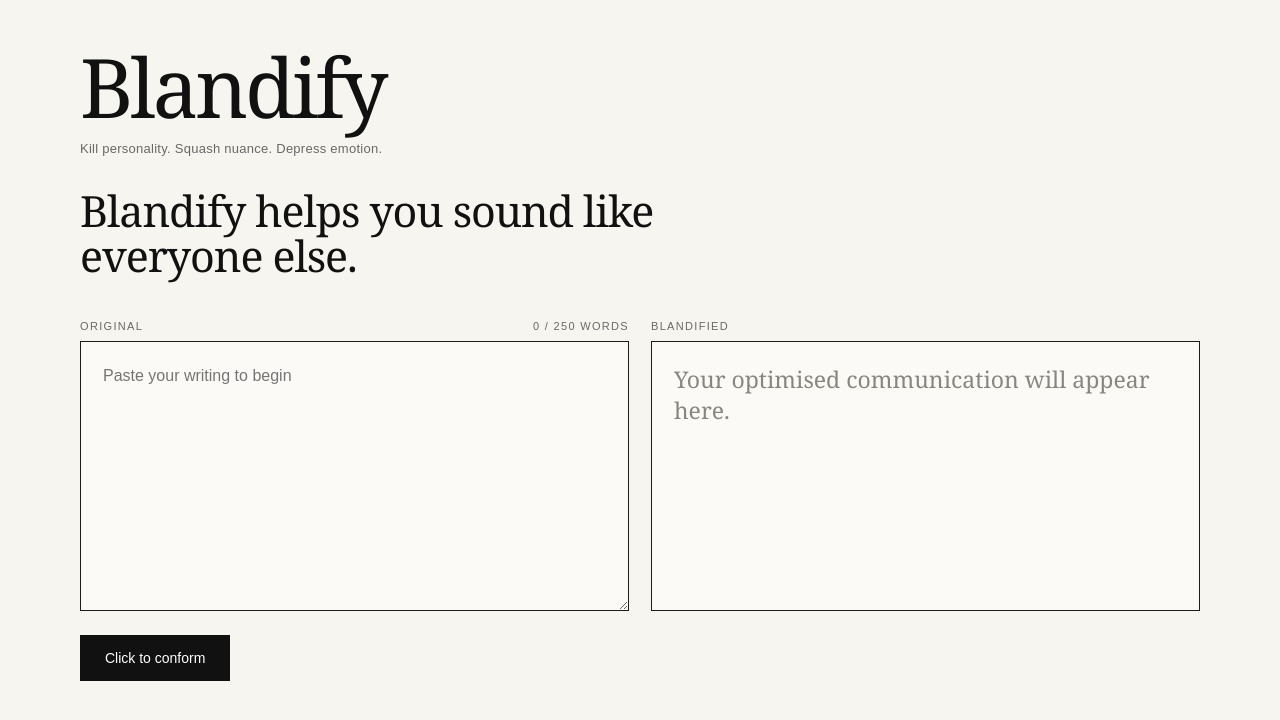
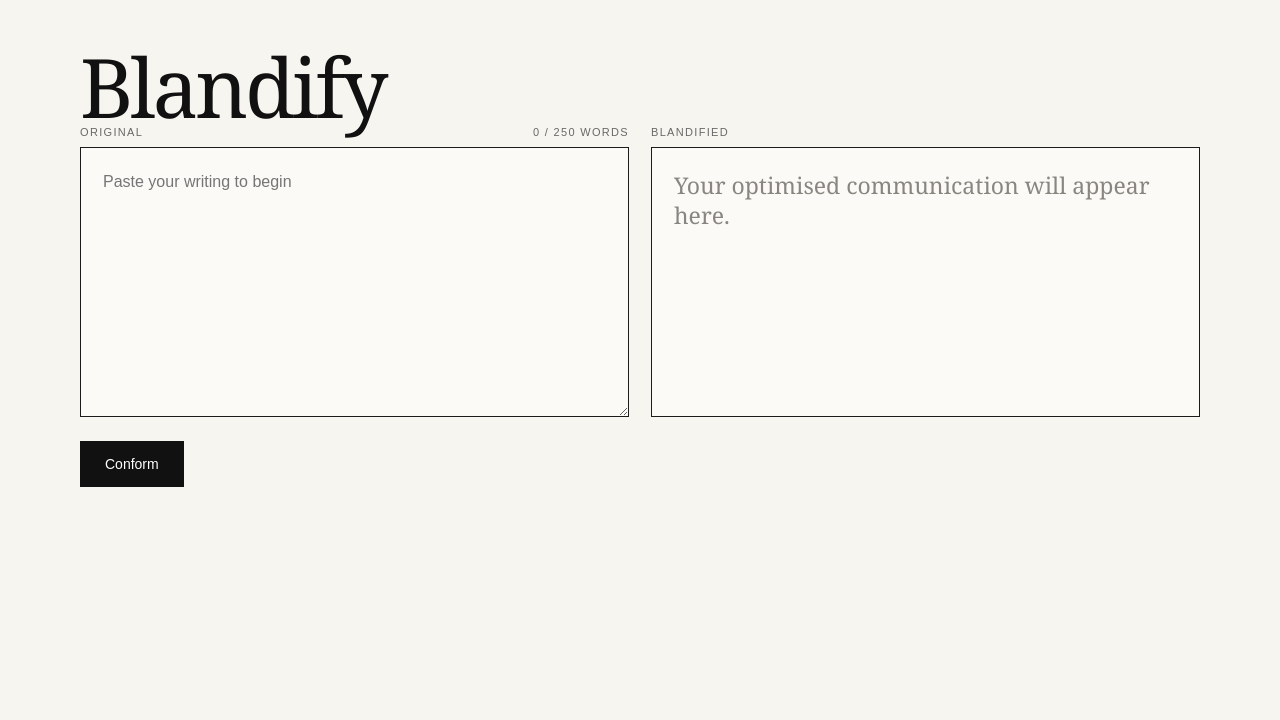
Before and after one commit to euanfcode/blandify, a website: page index.html in a window 1280 px wide. Drawn offline with Linux system fonts and the light colour scheme.

Commit message:
Update index.html

```diff
--- a/index.html
+++ b/index.html
@@ -13,8 +13,6 @@
   <main>
     <header>
       <div class="brand"><img id="brandMark" src="logo.png" alt="" onerror="this.remove()"><h1>Blandify</h1></div>
-      <p class="tagline">Kill personality. Squash nuance. Depress emotion.</p>
-      <p class="statement">Blandify helps you sound like everyone else.</p>
     </header>
     <section class="workspace" aria-label="Blandify writing tool">
       <div>
@@ -26,7 +24,7 @@
         <div id="output" class="empty" aria-live="polite">Your optimised communication will appear here.</div>
       </div>
     </section>
-    <div class="actions"><button id="blandifyButton" type="button">Click to conform</button><button id="copyButton" type="button">Copy approved version</button></div>
+    <div class="actions"><button id="blandifyButton" type="button">Conform</button><button id="copyButton" type="button">Copy approved version</button></div>
     <div id="status" aria-live="polite"></div><div id="error" role="alert"></div>
     <aside id="report"><dl><dt>Humanity remaining</dt><dd>4%</dd><dt>Personality detected</dt><dd>MINIMAL</dd><dt>Nuance removed</dt><dd>98%</dd><dt>Generic alignment</dt><dd>OPTIMAL</dd></dl><p class="linkedin">Ready to post on LinkedIn.</p></aside>
   </main>
```
